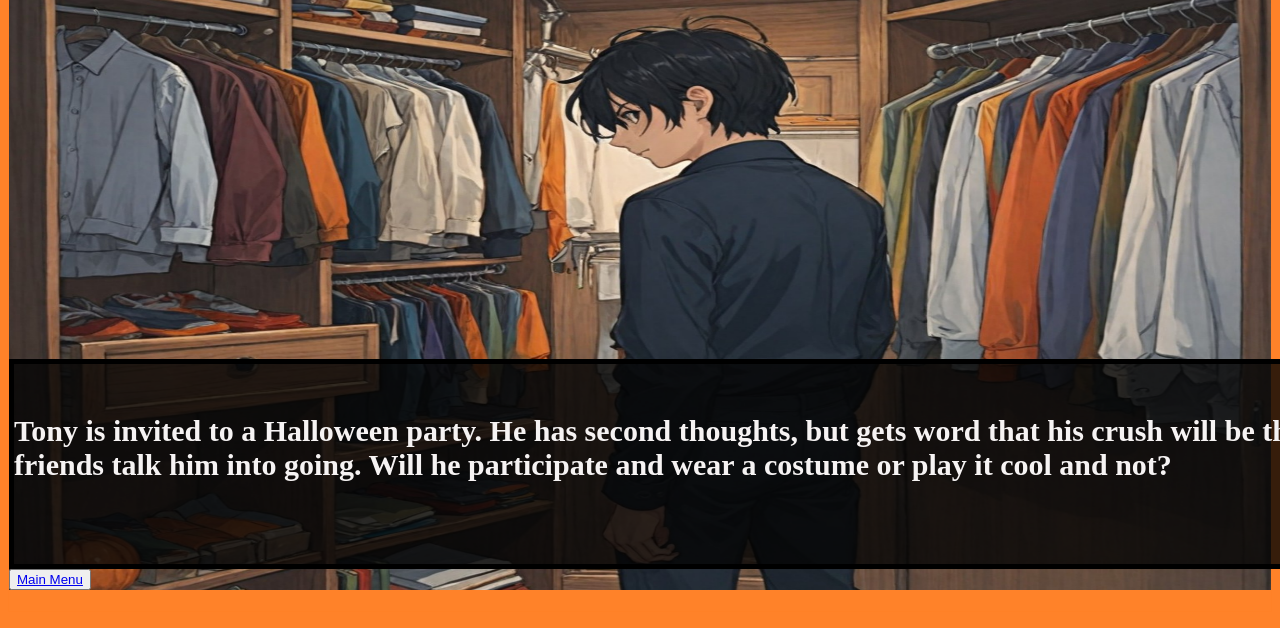
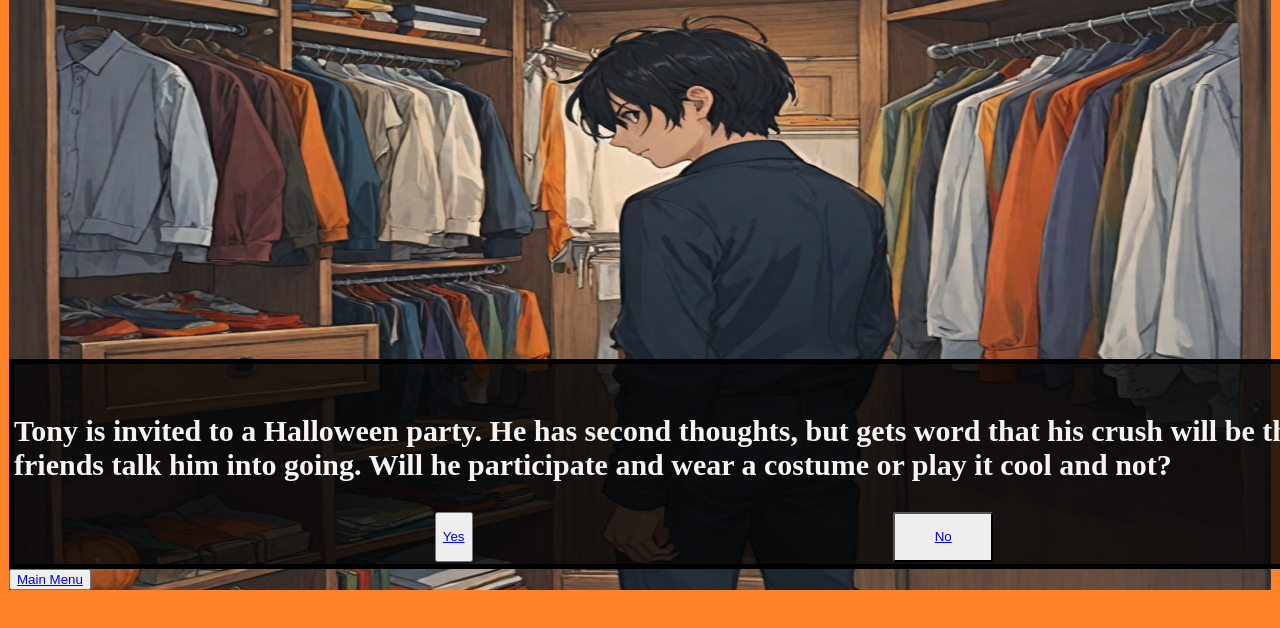
Before and after one commit to BronelL87/LazarB_HenryB_PattonD_Challenge_GroupCYOA_WithStyles, a plain HTML site: page Pages/page1.html in a window 1280 px wide. Shown: the part 110-738 px from the top of the page. Drawn offline with Linux system fonts and the light colour scheme.

Commit message:
added the buttons for user choices on pg 1

```diff
--- a/Pages/page1.html
+++ b/Pages/page1.html
@@ -20,6 +20,13 @@
                     that his crush will be there. His friends talk him into going. Will he participate and wear a
                     costume or play it cool and not? </p>
             </div>
+            <div class="buttonsPosition">
+                <button><a href="./page1choice1.html">Yes</a></button>
+
+                <button class="buttonStyles"><a href="./page1choice2.html">No</a></button>
+            </div>
+
+
         </div>
         <button><a href="../index.html">Main Menu</a></button>
         <h1></h1>
--- a/Style/styles.css
+++ b/Style/styles.css
@@ -73,3 +73,14 @@ h2 {
     font-size: 30px;
     font-weight: 700;
 }
+
+.buttonsPosition{
+    display: flex;
+    justify-content: space-evenly;
+}
+
+.buttonStyles{
+    border-radius: 2px;
+    width: 100px;
+    height: 50px;
+}
```
